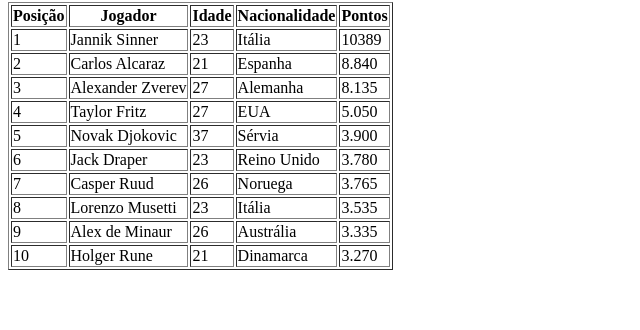
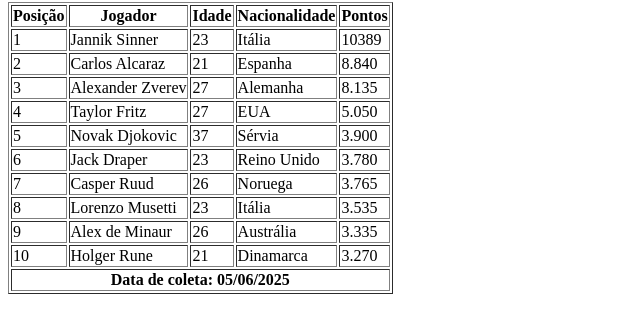
Before and after one commit to Erickcostt/desenvolve-introducao-web, a plain HTML site: page tabela.html in a window 1280 px wide. Shown: the part 78-408 px from the top of the page, without its empty margins (0-640 px from the left). Drawn offline with Linux system fonts and the light colour scheme.

Commit message:
Update tabela.html

```diff
--- a/tabela.html
+++ b/tabela.html
@@ -101,6 +101,10 @@ Essa linha deverá ocupar toda a tabela.
                 <td>3.270</td>
             </tr>
          </tbody>
-
+           <tfoot>
+            <tr>
+              <th colspan="5"> Data de coleta: 05/06/2025</th>
+            </tr>
+         </tfoot>
     </table>
 </body>
```
